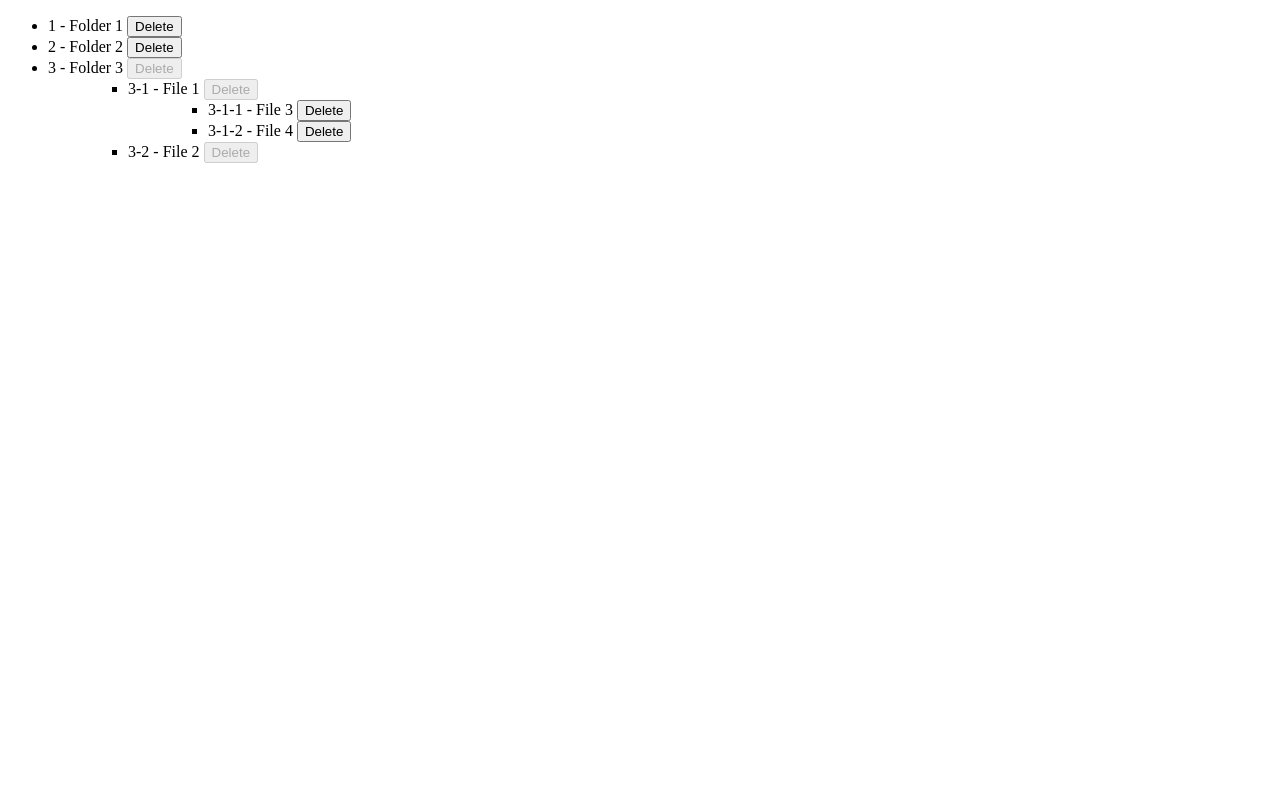
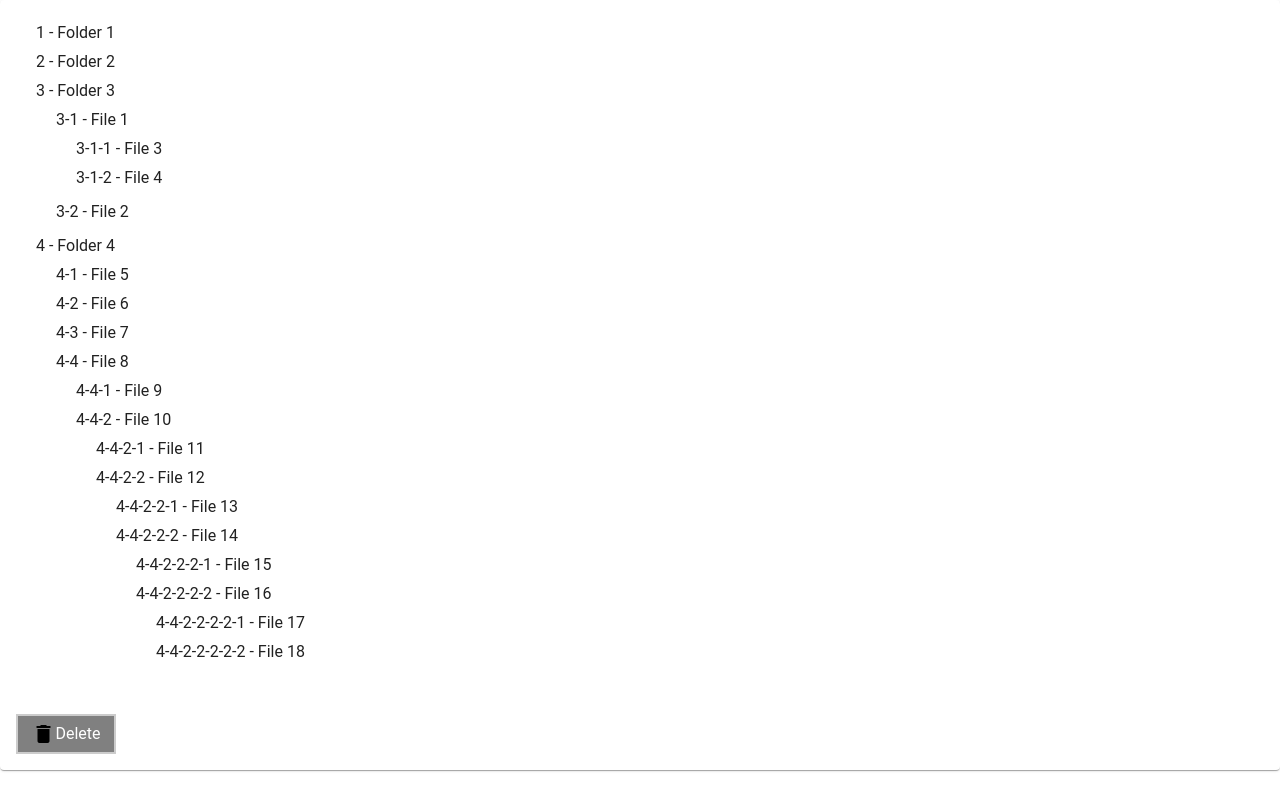
Before and after one commit to Sterbenfr/Vue3-Drag-Drop-FileTree, a Nuxt app: page / in a window 1280 px wide. Built offline with nearby package versions, Linux system fonts and the light colour scheme.

Commit message:
feat(Tree): easier position switch

```diff
--- a/app.vue
+++ b/app.vue
@@ -1,12 +1,16 @@
 <template>
-  <div>
-    <FileTree :fileTree="fileTree" :rootFileTree="fileTree" :isTopLevel="true" @itemMoved="handleItemMoved" @itemDeleted="handleItemDeleted" />
-  </div>
+  <v-app>
+    <FileTreeWrapper
+      :fileTree="fileTree"
+      @itemMoved="handleItemMoved"
+      @itemDeleted="handleItemDeleted"
+    />
+  </v-app>
 </template>
 
 <script setup>
 import { reactive } from 'vue';
-import FileTree from '@/components/FileTree.vue';
+import FileTreeWrapper from '@/components/FileTreeWrapper.vue';
 
 const fileTree = reactive([
   { id: '1', name: "Folder 1", children: [], deletable: true, position: "1" },
@@ -15,15 +19,36 @@ const fileTree = reactive([
     id: '3',
     name: "Folder 3",
     children: [
-      { id: '4', name: "File 1",children:[
+      { id: '4', name: "File 1", children:[
         { id: '6', name: "File 3", children:[], deletable: true, position: "3-1-1" },
         { id: '7', name: "File 4", children:[], deletable: true, position: "3-1-2" }
       ], deletable: true, position: "3-1" },
-      { id: '5', name: "File 2", children:[],deletable: false, position: "3-2" }
+      { id: '5', name: "File 2", children:[], deletable: false, position: "3-2" }
     ],
     deletable: true,
     position: "3"
-  }
+  },
+  { id: '8', name: "Folder 4", children: [
+    { id: '9', name: "File 5", children:[], deletable: true, position: "4-1" },
+    { id: '10', name: "File 6", children:[], deletable: true, position: "4-2" },
+    { id: '11', name: "File 7", children:[], deletable: true, position: "4-3" },
+    { id: '12', name: "File 8", children:[
+      { id: '13', name: "File 9", children:[], deletable: true, position: "4-4-1" },
+      { id: '14', name: "File 10", children:[
+        { id: '15', name: "File 11", children:[], deletable: true, position: "4-4-2-1" },
+        { id: '16', name: "File 12", children:[
+          { id: '17', name: "File 13", children:[], deletable: true, position: "4-4-2-2-1" },
+          { id: '18', name: "File 14", children:[
+            { id: '19', name: "File 15", children:[], deletable: true, position: "4-4-2-2-2-1" },
+            { id: '20', name: "File 16", children:[
+              { id: '21', name: "File 17", children:[], deletable: true, position: "4-4-2-2-2-2-1" },
+              { id: '22', name: "File 18", children:[], deletable: true, position: "4-4-2-2-2-2-2" }
+            ], deletable: true, position: "4-4-2-2-2-2" }
+          ], deletable: true, position: "4-4-2-2-2" }
+        ], deletable: true, position: "4-4-2-2" }
+      ], deletable: true, position: "4-4-2" }
+    ], deletable: true, position: "4-4" }
+  ], deletable: true, position: "4" }
 ]);
 
 function handleItemMoved(event) {
--- a/components/FileTree.vue
+++ b/components/FileTree.vue
@@ -1,6 +1,6 @@
 <template>
   <div>
-    <ul>
+    <ul class="file-tree">
       <li
         v-for="(item, index) in fileTree"
         :key="item.id"
@@ -14,11 +14,11 @@
         :aria-expanded="!!item.children"
         :aria-grabbed="draggedItemId === item.id"
         tabindex="0"
+        class="file-tree-item"
       >
         <div v-if="dragging && dragOverIndex === index" class="placeholder"></div>
         <div v-else>
           {{ item.position }} - {{ item.name }}
-          <button @click="deleteItem(item.id)" :disabled="!item.deletable || (item.children && item.children.length > 0)">Delete</button>
           <div
             class="drop-zone-container"
             @dragenter="onDragEnter($event, index, item.id)"
@@ -28,28 +28,21 @@
               class="drop-zone"
               v-show="dropZonesVisible[index] && draggedItemId !== item.id"
               @dragover="onDragOver($event)"
-              @drop="onDropInside($event, item.id)"
+              @drop="onDropUnder($event, item.id)"
             >
-              Drop here to move inside
+              Move in between
             </div>
-            <ul v-if="item.children">
+            <ul v-if="item.children" class="file-tree-children">
               <FileTree
                 :fileTree="item.children"
                 :rootFileTree="rootFileTree"
                 :isTopLevel="false"
+                @draggedItemChanged="emitDraggedItemChanged"
                 @itemMoved="emitItemMoved"
                 @itemDeleted="emitItemDeleted"
                 @resetDropZones="resetDropZones"
               />
             </ul>
-            <div
-              class="drop-zone"
-              v-show="dropZonesVisible[index] && draggedItemId !== item.id"
-              @dragover="onDragOver($event)"
-              @drop="onDropUnder($event, item.id)"
-            >
-              Drop here to move under
-            </div>
           </div>
         </div>
       </li>
@@ -59,7 +52,7 @@
 </template>
 
 <script setup>
-import { defineProps, defineEmits, reactive, toRefs, watch } from 'vue';
+import { defineProps, defineEmits, reactive, toRefs, watch, ref, computed } from 'vue';
 
 const props = defineProps({
   fileTree: {
@@ -76,7 +69,7 @@ const props = defineProps({
   }
 });
 
-const emit = defineEmits(['itemMoved', 'itemDeleted', 'resetDropZones']);
+const emit = defineEmits(['draggedItemChanged', 'itemMoved', 'itemDeleted', 'resetDropZones']);
 
 const { fileTree, rootFileTree, isTopLevel } = toRefs(reactive(props));
 
@@ -86,6 +79,12 @@ let dragging = false;
 let dragOverIndex = null;
 const dropZonesVisible = reactive({});
 const dropZoneCounters = reactive({});
+
+const draggedItem = ref(null);
+
+const canDeleteDraggedItem = computed(() => {
+  return draggedItem.value && draggedItem.value.deletable && (!draggedItem.value.children || draggedItem.value.children.length === 0);
+});
 
 function findItemById(tree, id) {
   const stack = [...tree];
@@ -122,6 +121,24 @@ watch(rootFileTree, () => {
   updatePositions(rootFileTree.value);
 }, { immediate: true });
 
+function isDescendant(parentId, childId) {
+  const parentItem = findItemById(rootFileTree.value, parentId);
+  if (!parentItem || !parentItem.children) {
+    return false;
+  }
+  const stack = [...parentItem.children];
+  while (stack.length) {
+    const item = stack.pop();
+    if (item.id === childId) {
+      return true;
+    }
+    if (item.children) {
+      stack.push(...item.children);
+    }
+  }
+  return false;
+}
+
 function onDragStart(event, itemId) {
   console.log('Drag start:', itemId);
   const item = findItemById(rootFileTree.value, itemId);
@@ -131,8 +148,10 @@ function onDragStart(event, itemId) {
   }
   event.stopPropagation();
   draggedItemId = itemId;
+  draggedItem.value = item;
   dragging = true;
   event.dataTransfer.setData("text/plain", itemId);
+  emitDraggedItemChanged(item);
 }
 
 function onDragEnter(event, index, itemId) {
@@ -161,7 +180,7 @@ function onDrop(event, targetItemId) {
   event.preventDefault();
   event.stopPropagation();
   const draggedItemId = event.dataTransfer.getData("text/plain");
-  if (draggedItemId !== targetItemId) {
+  if (draggedItemId !== targetItemId && !isDescendant(draggedItemId, targetItemId)) {
     moveItemAsChild(draggedItemId, targetItemId);
   }
   resetDragState();
@@ -171,7 +190,7 @@ function onDropInside(event, targetItemId) {
   event.preventDefault();
   event.stopPropagation();
   const draggedItemId = event.dataTransfer.getData("text/plain");
-  if (draggedItemId !== targetItemId) {
+  if (draggedItemId !== targetItemId && !isDescendant(draggedItemId, targetItemId)) {
     moveItemAsChild(draggedItemId, targetItemId);
   }
   resetDragState();
@@ -181,13 +200,17 @@ function onDropUnder(event, targetItemId) {
   event.preventDefault();
   event.stopPropagation();
   const draggedItemId = event.dataTransfer.getData("text/plain");
-  if (draggedItemId !== targetItemId) {
+  if (draggedItemId !== targetItemId && !isDescendant(draggedItemId, targetItemId)) {
     moveItemUnder(draggedItemId, targetItemId);
   }
   resetDragState();
 }
 
 function moveItem(draggedItemId, targetItemId) {
+  if (isDescendant(draggedItemId, targetItemId)) {
+    return;
+  }
+
   const draggedItem = findItemById(rootFileTree.value, draggedItemId);
   if (!draggedItem) {
     return;
@@ -215,6 +238,10 @@ function moveItem(draggedItemId, targetItemId) {
 }
 
 function moveItemAsChild(draggedItemId, targetItemId) {
+  if (isDescendant(draggedItemId, targetItemId)) {
+    return;
+  }
+
   const draggedItem = findItemById(rootFileTree.value, draggedItemId);
   if (!draggedItem) {
     return;
@@ -242,6 +269,10 @@ function moveItemAsChild(draggedItemId, targetItemId) {
 }
 
 function moveItemUnder(draggedItemId, targetItemId) {
+  if (isDescendant(draggedItemId, targetItemId)) {
+    return;
+  }
+
   const draggedItem = findItemById(rootFileTree.value, draggedItemId);
   if (!draggedItem) {
     return;
@@ -287,8 +318,18 @@ function deleteItem(itemId) {
   }
 }
 
+function deleteDraggedItem() {
+  if (canDeleteDraggedItem.value) {
+    deleteItem(draggedItem.value.id);
+    draggedItem.value = null;
+    resetDragState();
+  }
+}
+
 function resetDragState() {
   dragOverItemId = null;
+  draggedItemId = null;
+  draggedItem.value = null;
   dragging = false;
   dragOverIndex = null;
   Object.keys(dropZonesVisible).forEach(key => {
@@ -304,6 +345,10 @@ function resetDropZones() {
   emit('resetDropZones');
 }
 
+function emitDraggedItemChanged(item) {
+  emit('draggedItemChanged', item);
+}
+
 function emitItemMoved(event) {
   emit('itemMoved', event);
 }
@@ -314,6 +359,15 @@ function emitItemDeleted(event) {
 </script>
 
 <style>
+.file-tree {
+  list-style-type: none;
+  padding-left: 20px;
+}
+
+.file-tree-item {
+  margin: 5px 0;
+}
+
 .placeholder {
   height: 20px;
   background-color: #f0f8ff;
--- /dev/null
+++ b/components/FileTreeWrapper.vue
@@ -0,0 +1,132 @@
+<template>
+    <v-card class="pa-4">
+      <FileTree
+        :fileTree="fileTree"
+        :rootFileTree="fileTree"
+        @draggedItemChanged="updateDraggedItem"
+        @itemMoved="handleItemMoved"
+        @itemDeleted="handleItemDeleted"
+        @resetDropZones="resetDropZones"
+      />
+      <v-dialog v-model="confirmDeleteDialog" max-width="500">
+        <v-card>
+          <v-card-title class="headline">Confirm Deletion</v-card-title>
+          <v-card-text>Are you sure you want to delete this item?</v-card-text>
+          <v-card-actions>
+            <v-spacer></v-spacer>
+            <v-btn color="blue darken-1" text @click="confirmDeleteDialog = false">Cancel</v-btn>
+            <v-btn color="red darken-1" text @click="confirmDelete">Delete</v-btn>
+          </v-card-actions>
+        </v-card>
+      </v-dialog>
+      <div
+        class="delete-zone"
+        :class="{ 'delete-zone-enabled': canDeleteDraggedItem }"
+        @dragover.prevent
+        @drop="showConfirmDeleteDialog"
+      >
+        <v-icon color="black">mdi-delete</v-icon>
+        <span>Delete</span>
+      </div>
+    </v-card>
+  </template>
+
+  <script setup>
+  import { ref, computed, defineProps, defineEmits } from 'vue';
+  import FileTree from './FileTree.vue';
+
+  const props = defineProps({
+    fileTree: {
+      type: Array,
+      required: true
+    }
+  });
+
+  const emit = defineEmits(['itemMoved', 'itemDeleted', 'resetDropZones']);
+
+  const draggedItem = ref(null);
+  const confirmDeleteDialog = ref(false);
+
+  const canDeleteDraggedItem = computed(() => {
+    return draggedItem.value && draggedItem.value.deletable && (!draggedItem.value.children || draggedItem.value.children.length === 0);
+  });
+
+  function updateDraggedItem(item) {
+    draggedItem.value = item;
+  }
+
+  function showConfirmDeleteDialog() {
+    if (canDeleteDraggedItem.value) {
+      confirmDeleteDialog.value = true;
+    }
+  }
+
+  function confirmDelete() {
+    deleteDraggedItem();
+    confirmDeleteDialog.value = false;
+  }
+
+  function deleteDraggedItem() {
+    if (canDeleteDraggedItem.value) {
+      deleteItem(draggedItem.value.id);
+      draggedItem.value = null;
+    }
+  }
+
+  function deleteItem(itemId) {
+    function findAndDeleteItem(tree, id) {
+      for (let i = 0; i < tree.length; i++) {
+        if (tree[i].id === id) {
+          tree.splice(i, 1);
+          emit('itemDeleted', { itemId: id });
+          return true;
+        }
+        if (tree[i].children) {
+          const found = findAndDeleteItem(tree[i].children, id);
+          if (found) return true;
+        }
+      }
+      return false;
+    }
+
+    findAndDeleteItem(props.fileTree, itemId);
+  }
+
+  function handleItemMoved(event) {
+    emit('itemMoved', event);
+  }
+
+  function handleItemDeleted(event) {
+    emit('itemDeleted', event);
+  }
+
+  function resetDropZones() {
+    emit('resetDropZones');
+  }
+  </script>
+
+  <style>
+  .delete-zone {
+    margin-top: 20px;
+    padding: 5px;
+    text-align: center;
+    border: 2px solid #ccc;
+    background-color: grey;
+    color: white;
+    cursor: not-allowed;
+    display: flex;
+    align-items: center;
+    justify-content: center;
+    width: 100px;
+    height: 40px;
+  }
+
+  .delete-zone-enabled {
+    background-color: red;
+    cursor: pointer;
+  }
+
+  .delete-zone v-icon {
+    margin-right: 4px;
+  }
+  </style>
--- a/package.json
+++ b/package.json
@@ -10,8 +10,11 @@
     "postinstall": "nuxt prepare"
   },
   "dependencies": {
+    "@mdi/font": "^7.4.47",
+    "@mdi/js": "^7.4.47",
     "nuxt": "^3.14.1592",
     "vue": "latest",
-    "vue-router": "latest"
+    "vue-router": "latest",
+    "vuetify": "^3.7.6"
   }
 }
--- /dev/null
+++ b/plugins/vuetify.js
@@ -0,0 +1,21 @@
+import 'vuetify/styles';
+import { createVuetify } from 'vuetify';
+import * as components from 'vuetify/components';
+import * as directives from 'vuetify/directives';
+import { aliases, mdi } from 'vuetify/iconsets/mdi';
+
+export default defineNuxtPlugin((nuxtApp) => {
+  const vuetify = createVuetify({
+    components,
+    directives,
+    icons: {
+      defaultSet: 'mdi',
+      aliases,
+      sets: {
+        mdi,
+      },
+    },
+  });
+
+  nuxtApp.vueApp.use(vuetify);
+});
```
Also changed, not shown: nuxt.config.ts (+7 -0 lines), 1 other file (tests, documents, lock files or other folders).
